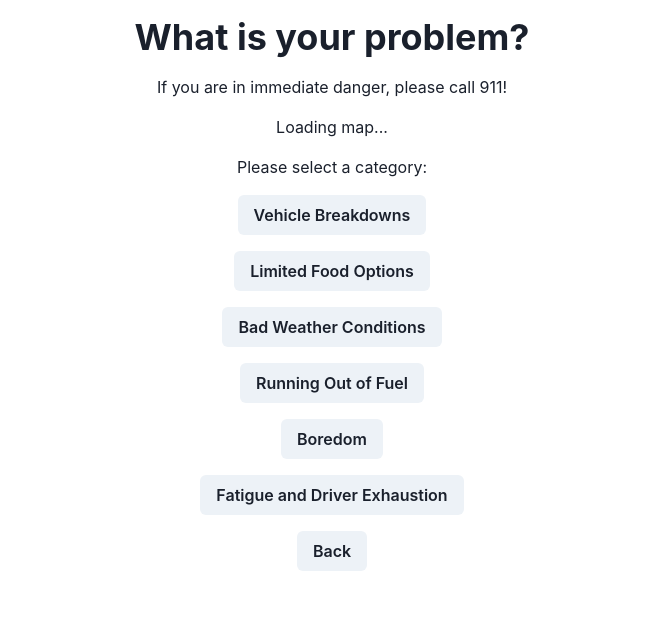
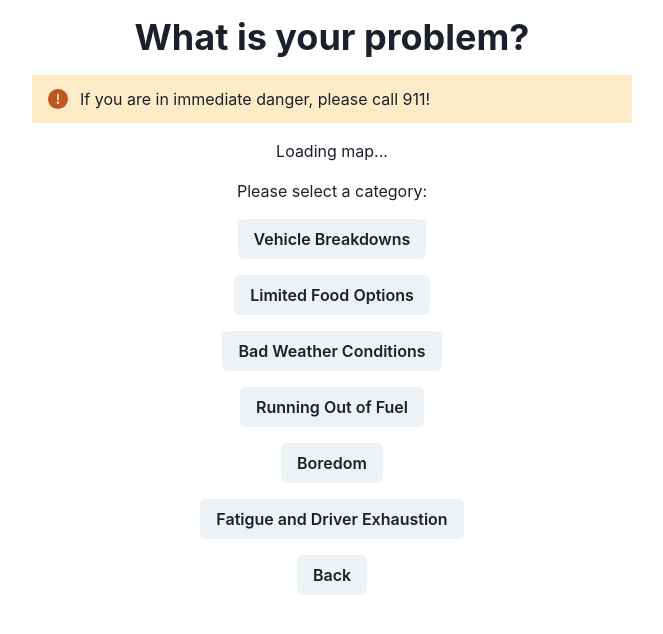
Before and after one commit to Anthony-Huang-03/HelloWorldRepo, a React (Create React App) app in the folder client/: page /ProblemIdentification in a window 1280 px wide. Shown: the top 634 px of the page, without its empty margins (308-971 px from the left). Built offline with nearby package versions, Linux system fonts and the light colour scheme; no server answers.

Commit message:
Update ProblemIdentification.js
fixed alert

```diff
--- a/client/src/pages/ProblemIdentification.js
+++ b/client/src/pages/ProblemIdentification.js
@@ -1,6 +1,6 @@
 import React, { useEffect, useState } from "react";
 import { useNavigate } from "react-router-dom";
-import { Box, Button, Heading, Text, VStack, Center } from "@chakra-ui/react";
+import { Box, Button, Heading, Text, VStack, Center, Alert, AlertIcon } from "@chakra-ui/react";
 import Map from "../components/Map"; // Ensure this is the correct path for your Map component
 
 const ProblemIdentification = () => {
@@ -37,7 +37,13 @@ const ProblemIdentification = () => {
         <Box p="4" textAlign="center">
             <Heading size="xl" mb="4">What is your problem?</Heading>
 
-            <Text mb="4">If you are in immediate danger, please call 911!</Text>
+            {/* Centered Alert */}
+            <Center mb="4">
+                <Alert status="warning" width="100%" maxWidth="600px" mx="auto">
+                    <AlertIcon />
+                    If you are in immediate danger, please call 911!
+                </Alert>
+            </Center>
 
             <Center mb="4">
                 {location.latitude && location.longitude ? (
```
